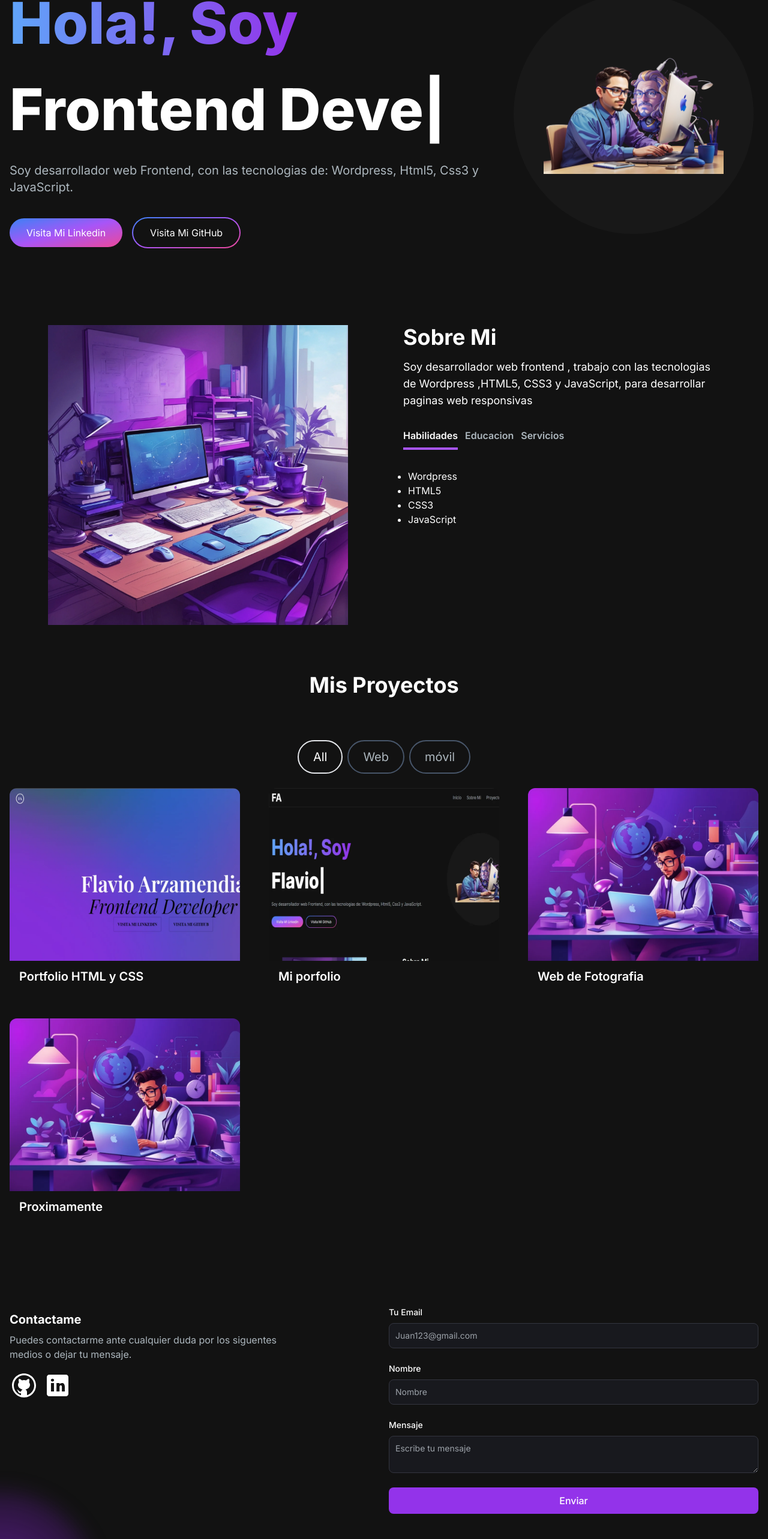
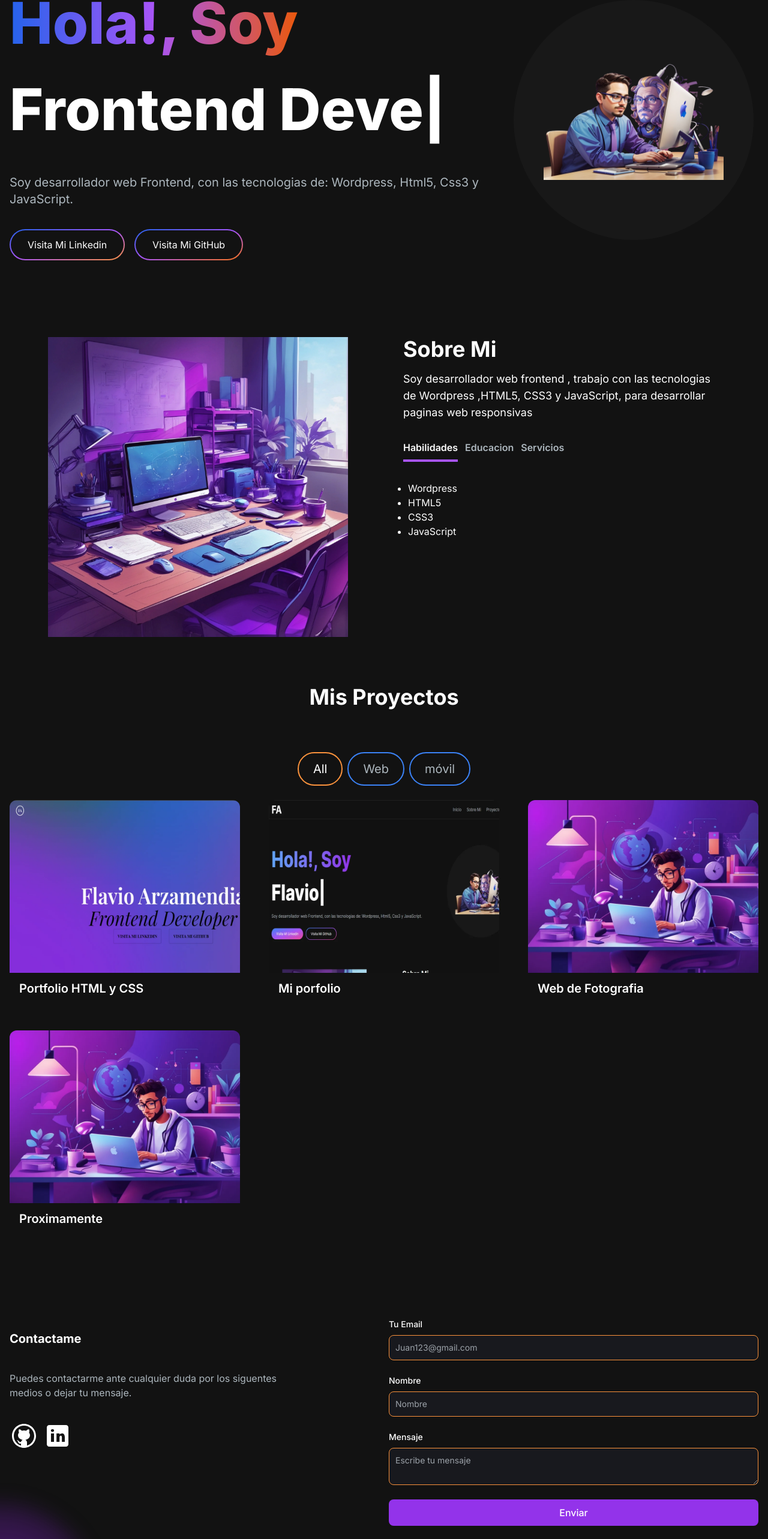
Before and after one commit to Flavioarzamendia/porfolioEnNextjs, a Next.js app: page / in a window 1280 px wide. Shown: the part 218-2784 px from the top of the page at 60% size. Built offline with nearby package versions, Linux system fonts and the light colour scheme.

Commit message:
arreglo de colores

```diff
--- a/src/app/components/EmailSection.jsx
+++ b/src/app/components/EmailSection.jsx
@@ -12,14 +12,14 @@ const EmailSection = () => {
     >
       <div className="bg-[radial-gradient(ellipse_at_center,_var(--tw-gradient-stops))] from-purple-900 to-transparent rounded-full h-80 w-80 z-0 blur-lg absolute top-3/4 -left-4 transform -translate-x-1/2 -translate-1/2"></div>
       <div className="z-10">
-        <h5 className="text-xl font-bold text-white my-2">
+        <h5 className="text-xl font-bold text-white my-2 py-3">
           Contactame
         </h5>
-        <p className="text-[#ADB7BE] mb-4 max-w-md">
+        <p className="text-[#ADB7BE] mb-4 max-w-md py-5">
           {" "}
          Puedes contactarme ante cualquier duda por los siguentes medios o dejar tu mensaje.
         </p>
-        <div className="socials flex flex-row gap-2">
+        <div className="socials flex flex-row gap-2 ">
           <Link href="https://github.com/Flavioarzamendia">
             <Image src={GithubIcon} alt="Github Icon" />
           </Link>
@@ -29,7 +29,7 @@ const EmailSection = () => {
         </div>
       </div>
       <div className="z-10">
-        <form className="flex flex-col">
+        <form className="flex flex-col" method="POST">
           <div className="mb-6">
             <label
               htmlFor="email"
@@ -41,7 +41,7 @@ const EmailSection = () => {
               type="email"
               id="email"
               required
-              className="bg-[#18191E] border border-[#33353F] placeholder-[#9CA2A9] text-gray-100 text-sm rounded-lg block w-full p-2.5"
+              className="bg-[#18191E] border border-orange-400 placeholder-[#9CA2A9] text-white text-sm rounded-lg block w-full p-2.5"
               placeholder="Juan123@gmail.com"
             />
           </div>
@@ -56,7 +56,7 @@ const EmailSection = () => {
               type="text"
               id="subject"
               required
-              className="bg-[#18191E] border border-[#33353F] placeholder-[#9CA2A9] text-gray-100 text-sm rounded-lg block w-full p-2.5"
+              className="bg-[#18191E] border border-orange-400 placeholder-[#9CA2A9] text-white text-sm rounded-lg block w-full p-2.5"
               placeholder="Nombre"
             />
           </div>
@@ -70,7 +70,7 @@ const EmailSection = () => {
             <textarea
               name="message"
               id="message"
-              className="bg-[#18191E] border border-[#33353F] placeholder-[#9CA2A9] text-gray-100 text-sm rounded-lg block w-full p-2.5"
+              className="bg-[#18191E] border border-orange-400 placeholder-[#9CA2A9] text-white text-sm rounded-lg block w-full p-2.5"
               placeholder="Escribe tu mensaje"
             />
           </div>
--- a/src/app/components/HeroSection.jsx
+++ b/src/app/components/HeroSection.jsx
@@ -16,7 +16,7 @@ const HeroSection = () => {
           className="col-span-8 place-self-center text-center sm:text-left justify-self-start"
         >
           <h1 className="text-white mb-4 text-4xl sm:text-5xl lg:text-8xl lg:leading-normal font-extrabold">
-            <span className="text-transparent bg-clip-text bg-gradient-to-r from-blue-400 to-purple-600">
+            <span className="text-transparent bg-clip-text bg-gradient-to-r from-blue-600 via-purple-500 to-orange-600">
               Hola!, Soy{" "}
             </span>
             <br></br>
@@ -36,16 +36,28 @@ const HeroSection = () => {
               repeat={Infinity}
             />
           </h1>
-          <p className="text-[#ADB7BE] text-base sm:text-lg mb-6 lg:text-xl">
-            Soy desarrollador web Frontend, con las tecnologias de: Wordpress, Html5, Css3 y JavaScript.
+          <p className="text-[#ADB7BE] text-base sm:text-lg mb-6 lg:text-xl pt-5">
+            Soy desarrollador web Frontend, con las tecnologias de: Wordpress,
+            Html5, Css3 y JavaScript.
           </p>
           <div>
-          <button className='px-7 py-3 w-full sm:w-fit rounded-full mr-4 bg-gradient-to-br from-blue-500 via-purple-500 to-pink-500 hover:bg-slate-200 text-white'>
-              <a href="https://www.linkedin.com/in/flavio-arzamendia-salinas" target='_blank'>Visita Mi Linkedin</a>
-              </button>
-            <button className='px-0.5 py-0.5 w-full sm:w-fit rounded-full bg-gradient-to-br from-blue-500 via-purple-500 to-pink-500 hover:bg-slate-800 mt-3 text-white'>
-              <span className='block bg-[#121212] hover:bg-slate-800 rounded-full px-7 py-3'><a href="https://github.com/Flavioarzamendia" target='_blank'>Visita Mi GitHub</a></span>
-              </button>
+            <button className="px-0.5 py-0.5 w-full sm:w-fit rounded-full mr-4 bg-gradient-to-br from-blue-600 via-purple-500 to-orange-400 hover:bg-slate-200 text-white">
+              <span className="block bg-[#121212] hover:bg-orange-500 rounded-full px-7 py-3">
+              <a
+                href="https://www.linkedin.com/in/flavio-arzamendia-salinas"
+                target="_blank"
+              >
+                Visita Mi Linkedin
+              </a>
+              </span>
+            </button>
+            <button className="px-0.5 py-0.5 w-full sm:w-fit rounded-full bg-gradient-to-br from-blue-600 via-purple-500 to-orange-500 hover:bg-slate-800 mt-3 text-white">
+              <span className="block bg-[#121212] hover:bg-orange-500 rounded-full px-7 py-3">
+                <a href="https://github.com/Flavioarzamendia" target="_blank">
+                  Visita Mi GitHub
+                </a>
+              </span>
+            </button>
           </div>
         </motion.div>
         <motion.div
--- a/src/app/components/ProjectTag.jsx
+++ b/src/app/components/ProjectTag.jsx
@@ -2,8 +2,8 @@ import React from "react";
 
 const ProjectTag = ({ name, onClick, isSelected }) => {
   const buttonStyles = isSelected
-    ? "text-white border-primary-500"
-    : "text-[#ADB7BE] border-slate-600 hover:border-white";
+    ? "text-white border-orange-400"
+    : "text-[#ADB7BE] border-blue-500 hover:border-purple-600";
   return (
     <button
       className={`${buttonStyles} rounded-full border-2 px-6 py-3 text-xl cursor-pointer`}
--- a/src/app/components/ProjectsSection.jsx
+++ b/src/app/components/ProjectsSection.jsx
@@ -30,7 +30,7 @@ const projectsData = [
       image: "/images/projects/3.webp",
       tag:["All", "Web"],
       gitUrl: "/",
-    previewUrl: "#",
+    previewUrl: "/",
   },
   {
     id: 3,
@@ -38,8 +38,8 @@ const projectsData = [
     decription: "En Progreso",
     image: "/images/projects/3.webp",
     tag:["All", "móvil"],
-    gitUrl: "#",
-    previewUrl: "#",
+    gitUrl: "/",
+    previewUrl: "/",
 },
 ]
 const ProjectsSection = () => {
```
